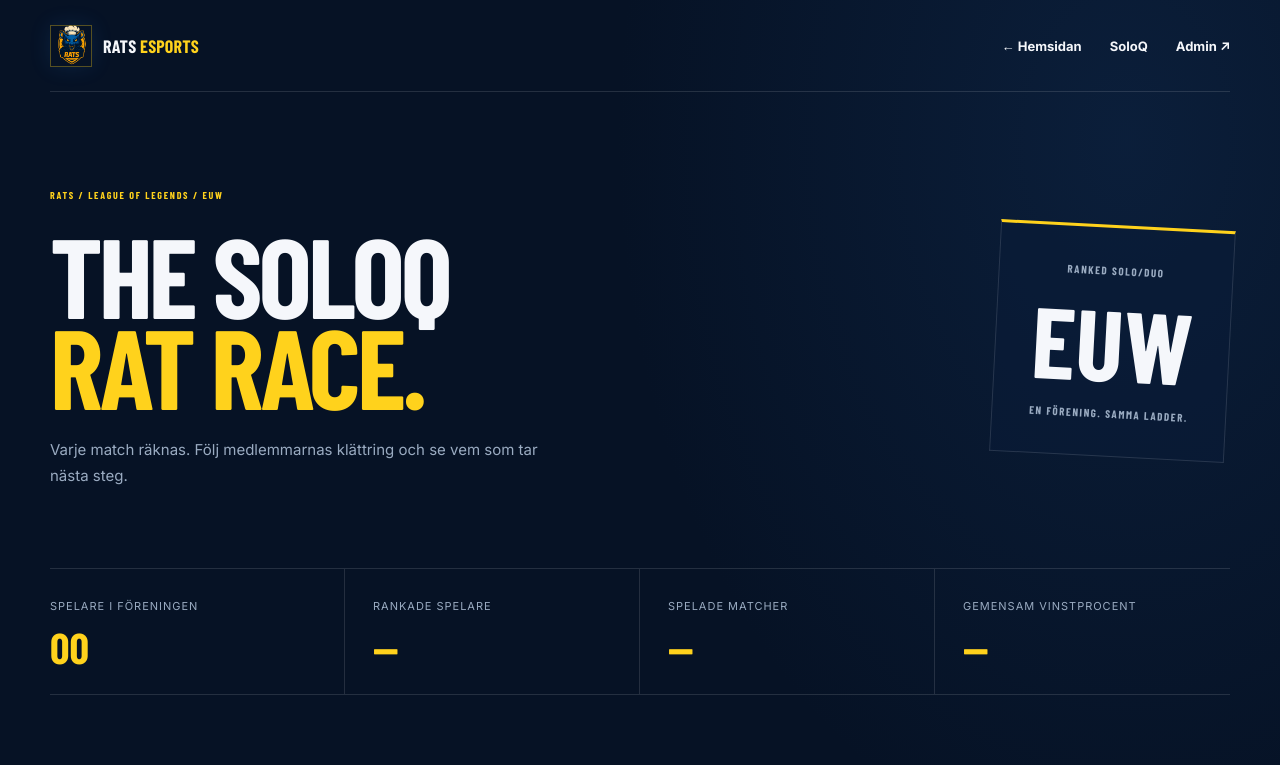
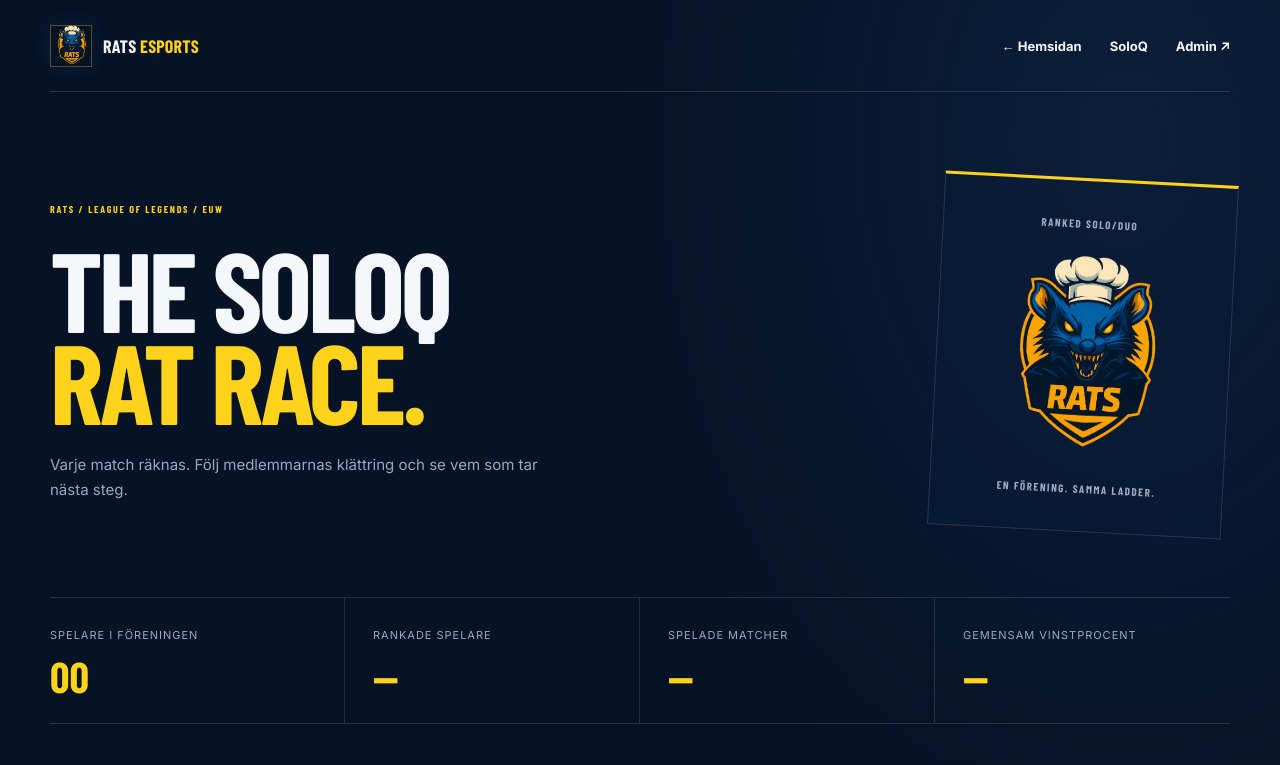
Before and after one commit to RobinSigerbrant-GG/Rats-esports-website, a Next.js app in the folder Rats-esports-website/: page /soloq in a window 1280 px wide. Shown: the top 765 px of the page. Built offline with nearby package versions, Linux system fonts and the light colour scheme; no server answers; a web font is replaced by a local one.

Commit message:
Replace SoloQ hero EUW badge with RATS logo

```diff
--- a/Rats-esports-website/app/globals.css
+++ b/Rats-esports-website/app/globals.css
@@ -441,7 +441,7 @@
 .sq-hero p:not(.section-label) { color: var(--muted); max-width: 500px; line-height: 1.7; font-size: 15px; }
 .sq-hero-stamp { border: 1px solid var(--line); border-top: 3px solid var(--yellow); padding: 36px; transform: rotate(3deg); background: #0a1c3790; text-align: center; }
 .sq-hero-stamp span { display: block; font: 800 11px var(--font-display),sans-serif; letter-spacing: .14em; color: var(--muted); }
-.sq-hero-stamp strong { font: 900 100px var(--font-display),sans-serif; display: block; line-height: 1.3; }
+.sq-stamp-logo { display: block; width: 220px; max-width: 100%; height: auto; object-fit: contain; margin: 16px auto; }
 .sq-summary { display: grid; grid-template-columns: repeat(4,1fr); border-top: 1px solid var(--line); border-bottom: 1px solid var(--line); }
 .sq-summary > div { padding: 25px 28px; border-right: 1px solid var(--line); }
 .sq-summary > div:first-child { padding-left: 0; }
@@ -505,7 +505,7 @@
 .sq-sr-only { position: absolute; width: 1px; height: 1px; padding: 0; overflow: hidden; clip: rect(0,0,0,0); white-space: nowrap; }
 @media(max-width:900px) {
   .sq-hero-stamp { padding: 25px; }
-  .sq-hero-stamp strong { font-size: 76px; }
+  .sq-stamp-logo { width: 180px; }
   .sq-filters { grid-template-columns: 1fr 1fr; }
   .sq-admin-grid { grid-template-columns: 1fr; }
 }
--- a/Rats-esports-website/app/soloq/page.tsx
+++ b/Rats-esports-website/app/soloq/page.tsx
@@ -1,4 +1,5 @@
 'use client';
+import Image from 'next/image';
 import { useCallback, useEffect, useState } from 'react';
 import { opgg, rankScore, roles, teams, winrate, type Standing } from '../../lib/soloq';
 
@@ -30,7 +31,7 @@
     return rankScore(b.stats) - rankScore(a.stats) || a.game_name.localeCompare(b.game_name, 'sv');
   });
   return <>
-    <section className="sq-hero"><div><p className="section-label">RATS / LEAGUE OF LEGENDS / EUW</p><h1>THE SOLOQ<br /><em>RAT RACE.</em></h1><p>Varje match räknas. Följ medlemmarnas klättring och se vem som tar nästa steg.</p></div><div className="sq-hero-stamp"><span>RANKED SOLO/DUO</span><strong>EUW</strong><span>EN FÖRENING. SAMMA LADDER.</span></div></section>
+    <section className="sq-hero"><div><p className="section-label">RATS / LEAGUE OF LEGENDS / EUW</p><h1>THE SOLOQ<br /><em>RAT RACE.</em></h1><p>Varje match räknas. Följ medlemmarnas klättring och se vem som tar nästa steg.</p></div><div className="sq-hero-stamp"><span>RANKED SOLO/DUO</span><Image className="sq-stamp-logo" src="/rats-logo-transparent-v2.png" alt="RATS Esports logotyp" width={220} height={220} priority /><span>EN FÖRENING. SAMMA LADDER.</span></div></section>
     <section className="sq-summary" aria-label="Föreningens statistik"><div><span>Spelare i föreningen</span><strong>{loading && !players.length ? '—' : players.length.toString().padStart(2, '0')}</strong></div><div><span>Rankade spelare</span><strong>{ranked.length || '—'}</strong></div><div><span>Spelade matcher</span><strong>{games || '—'}</strong></div><div><span>Gemensam vinstprocent</span><strong>{games ? `${Math.round(wins / games * 100)}%` : '—'}</strong></div></section>
     <section className="sq-board" aria-labelledby="leaderboard-title"><div className="sq-board-heading"><div><p className="section-label">FÖRENINGENS KLÄTTRING</p><h2 id="leaderboard-title">SOLOQ <em>LEADERBOARD</em></h2></div><button className="sq-button sq-secondary" onClick={() => { setLoading(true); setError(''); void load(); }} disabled={loading}>{loading ? 'Hämtar…' : '↻ Uppdatera'}</button></div>
     <p className="sq-muted">Solo/Duo · kontrolleras var 15:e minut när sidan är öppen.</p>
```
